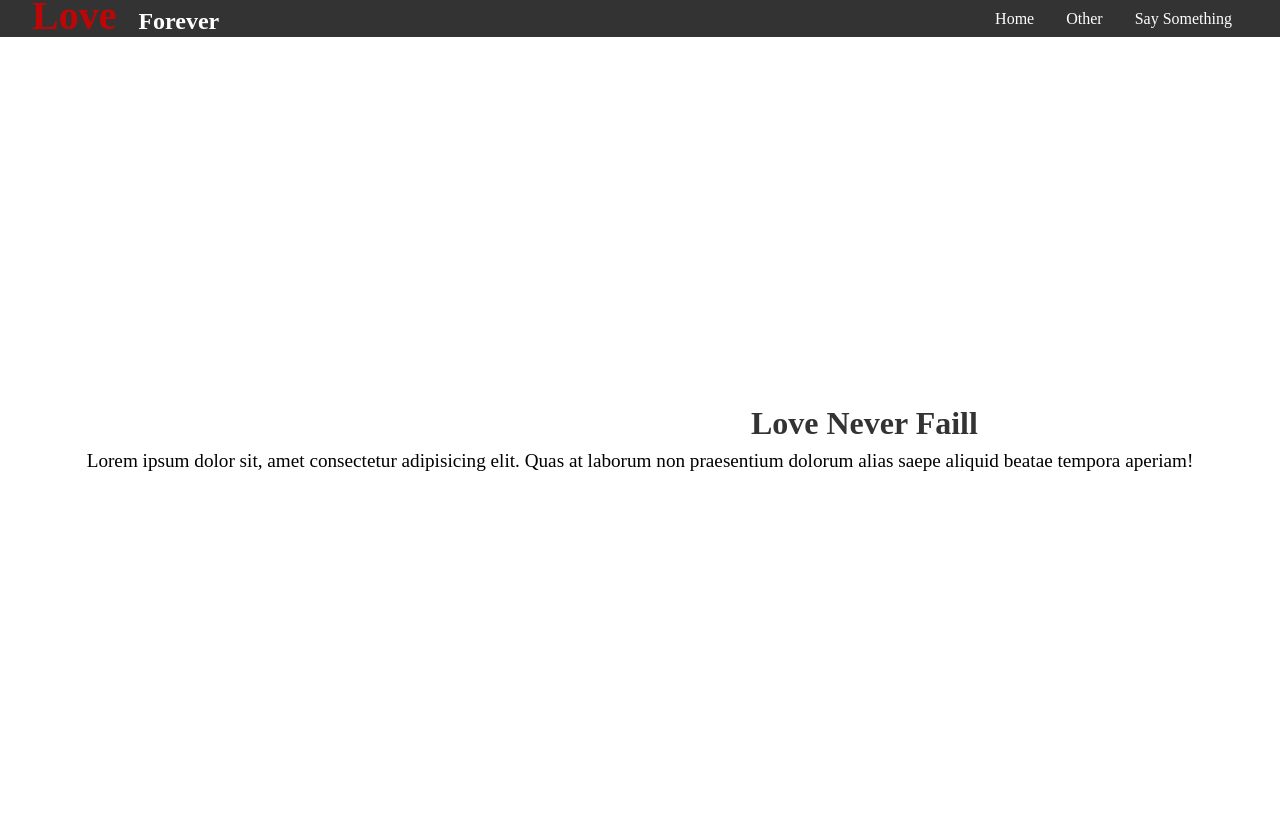
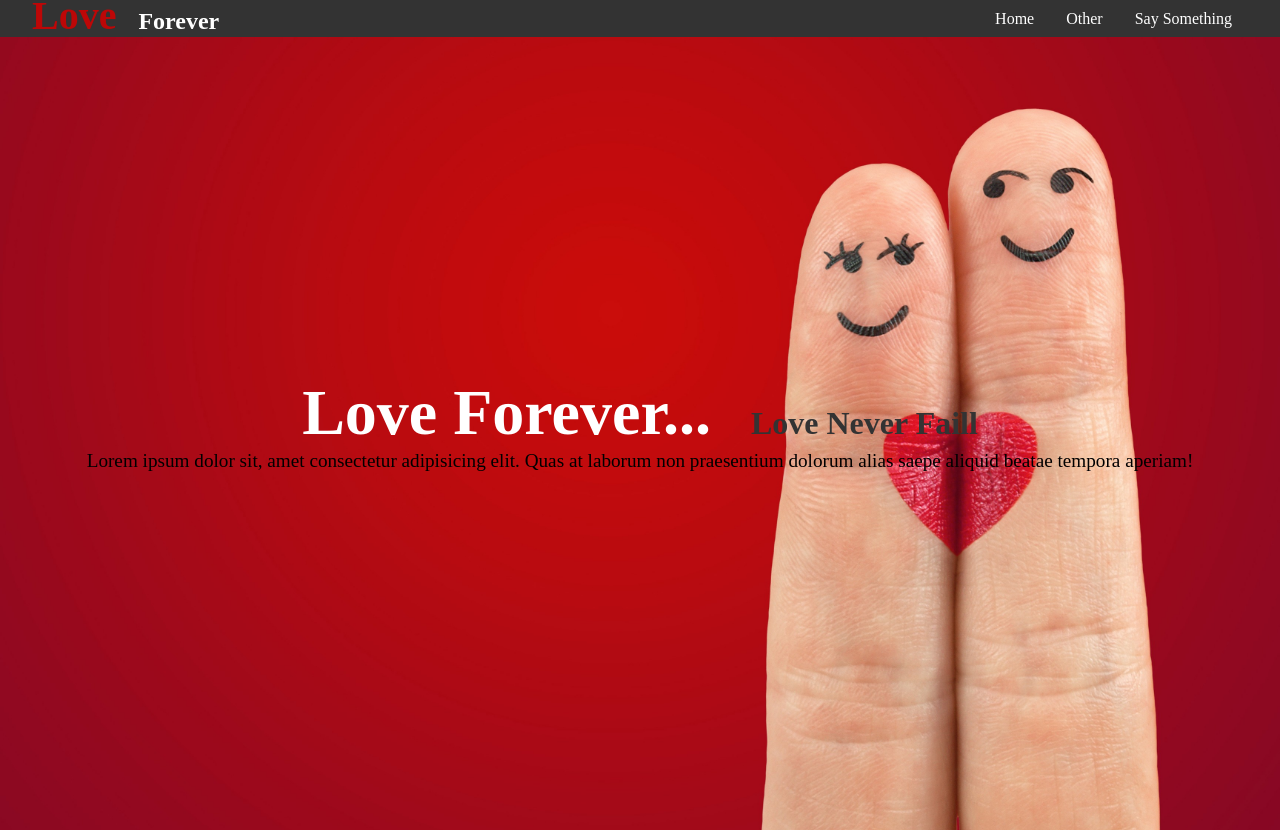
Before and after one commit to Abdullah9001/love-foreverr, a plain HTML site: page index.html in a window 1280 px wide. Shown: the top 830 px of the page. Drawn offline with Linux system fonts and the light colour scheme.

Commit message:
Third commit

```diff
--- a/style2.css
+++ b/style2.css
@@ -113,7 +113,7 @@ body{
 
 /* this is the showcase a*/
 #showcase{
-    background: url(../Love/img/pic.jpg) no-repeat center center/cover;
+    background: url(/img/pic.jpg) no-repeat center center/cover;
     height: 100vh;
     color:#333;
 }
```
